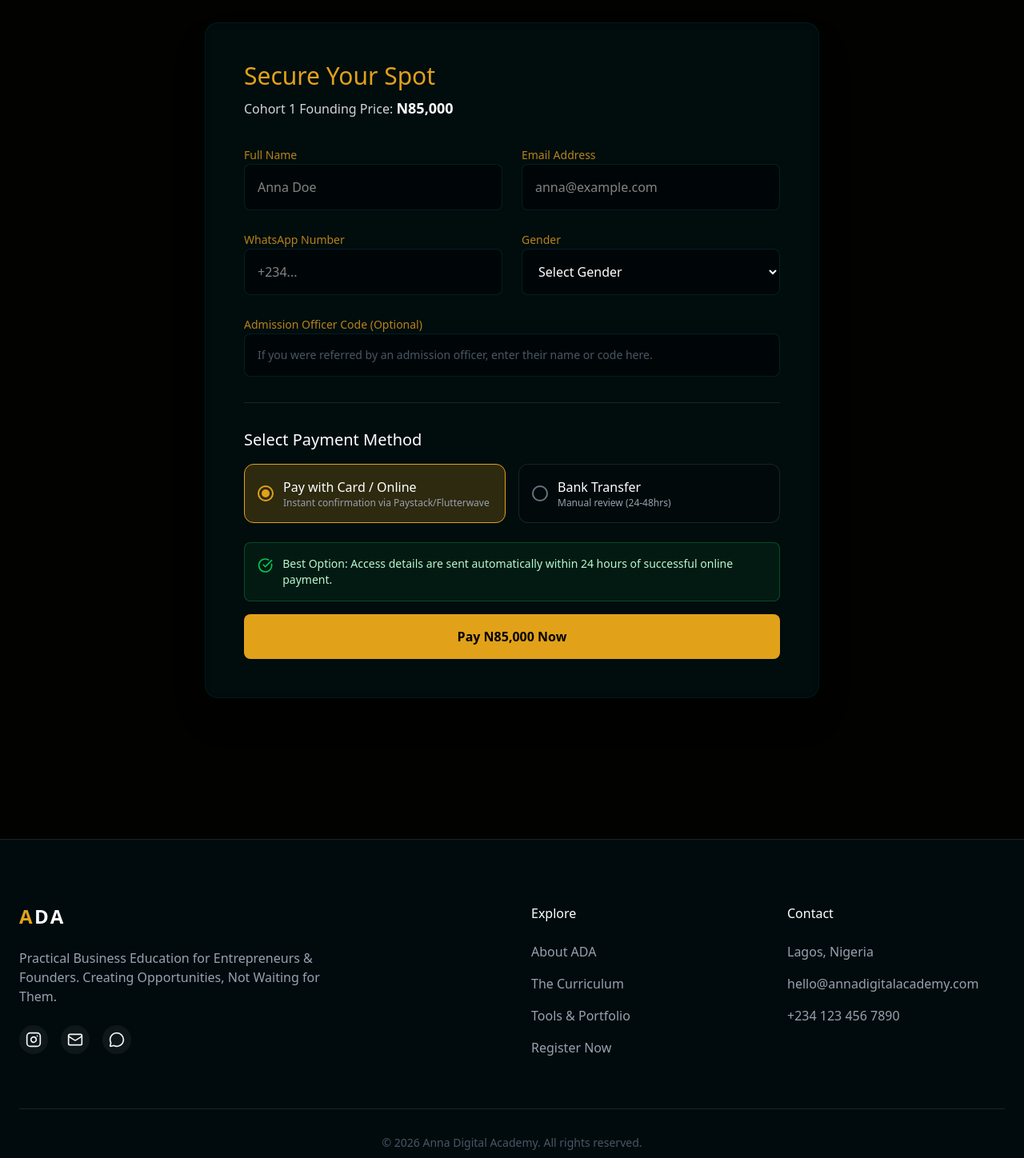
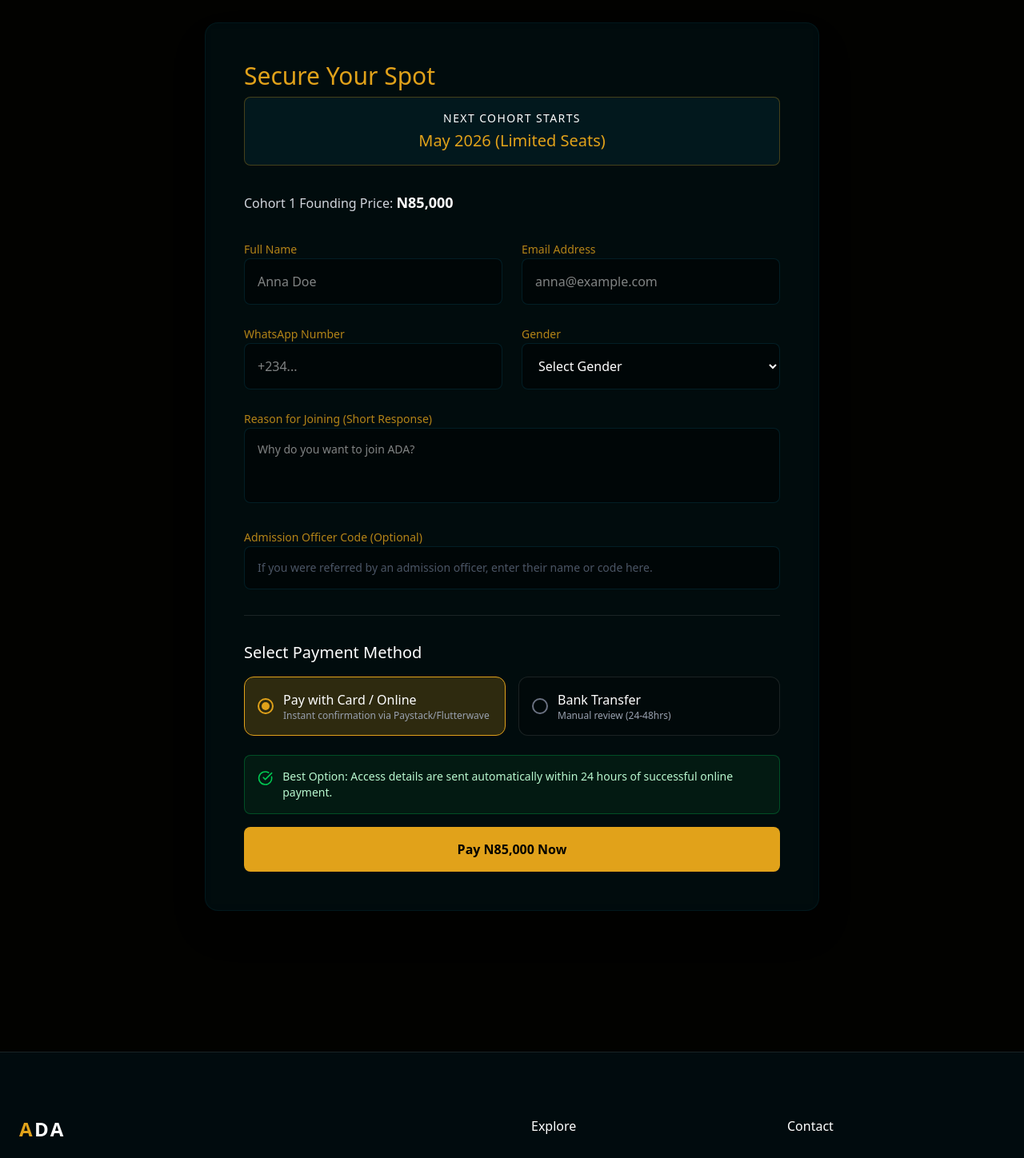
Before and after one commit to Chidi09/anna-digital-academy, a Next.js app: page /register in a window 1280 px wide. Shown: the part 340-1788 px from the top of the page at 80% size. Built offline with nearby package versions, Linux system fonts and the light colour scheme.

Commit message:
feat: Implement enhanced registration form with new fields and validation, update contact details, and add deployment readiness documentation.

```diff
--- a/app/api/register/route.ts
+++ b/app/api/register/route.ts
@@ -34,6 +34,7 @@ export async function POST(request: Request) {
       email: rawData.email,
       whatsapp: rawData.whatsapp,
       gender: rawData.gender,
+      reason: rawData.reason,
       referralCode: rawData.referralCode || "",
       paymentMethod: rawData.paymentMethod,
       paymentReference: rawData.paymentReference,
@@ -96,6 +97,8 @@ export async function POST(request: Request) {
         fullName: data.fullName,
         email: data.email,
         whatsapp: data.whatsapp,
+        gender: data.gender,
+        reason: data.reason,
         referralCode: data.referralCode,
         paymentMethod: data.paymentMethod,
         paymentStatus,
--- a/app/page.tsx
+++ b/app/page.tsx
@@ -133,10 +133,10 @@ export default function Home() {
             <div className="p-8 border border-white/10 hover:border-ada-gold transition-colors rounded-xl bg-white/5">
               <h3 className="text-ada-gold font-serif text-xl mb-4">Email</h3>
               <a
-                href="mailto:hello@annadigitalacademy.com"
+                href="mailto:Annadigitalacademy@gmail.com"
                 className="text-gray-300 hover:text-white font-sans text-sm"
               >
-                hello@annadigitalacademy.com
+                Annadigitalacademy@gmail.com
               </a>
             </div>
 
@@ -145,19 +145,19 @@ export default function Home() {
                 WhatsApp
               </h3>
               <a
-                href="https://wa.me/2341234567890"
+                href="https://wa.me/2347044173871"
                 className="text-gray-300 hover:text-white font-sans text-sm"
               >
-                +234 123 456 7890
+                +234 704 417 3871
               </a>
             </div>
 
             <div className="p-8 border border-white/10 hover:border-ada-gold transition-colors rounded-xl bg-white/5">
               <h3 className="text-ada-gold font-serif text-xl mb-4">
-                Support Hours
+                Office
               </h3>
               <p className="text-gray-300 font-sans text-sm">
-                Mon - Fri: 9am - 5pm
+                Registered Business | Nigeria
               </p>
             </div>
           </div>
--- a/components/Footer.tsx
+++ b/components/Footer.tsx
@@ -21,10 +21,10 @@ export default function Footer() {
               <Link href="#" className="p-2 bg-white/5 rounded-full hover:bg-ada-gold hover:text-ada-black transition-all">
                 <Instagram className="w-5 h-5" />
               </Link>
-              <Link href="mailto:hello@annadigitalacademy.com" className="p-2 bg-white/5 rounded-full hover:bg-ada-gold hover:text-ada-black transition-all">
+              <Link href="mailto:Annadigitalacademy@gmail.com" className="p-2 bg-white/5 rounded-full hover:bg-ada-gold hover:text-ada-black transition-all">
                 <Mail className="w-5 h-5" />
               </Link>
-              <Link href="https://wa.me/2341234567890" className="p-2 bg-white/5 rounded-full hover:bg-ada-gold hover:text-ada-black transition-all">
+              <Link href="https://wa.me/2347044173871" className="p-2 bg-white/5 rounded-full hover:bg-ada-gold hover:text-ada-black transition-all">
                 <MessageCircle className="w-5 h-5" />
               </Link>
             </div>
@@ -46,14 +46,14 @@ export default function Footer() {
             <h4 className="text-white font-serif mb-6">Contact</h4>
             <ul className="space-y-4 text-gray-400">
               <li>Lagos, Nigeria</li>
-              <li>hello@annadigitalacademy.com</li>
-              <li>+234 123 456 7890</li>
+              <li>Annadigitalacademy@gmail.com</li>
+              <li>+234 704 417 3871</li>
             </ul>
           </div>
         </div>
 
         <div className="border-t border-white/10 pt-8 text-center text-gray-600 text-sm">
-          <p>&copy; {new Date().getFullYear()} Anna Digital Academy. All rights reserved.</p>
+          <p>&copy; {new Date().getFullYear()} Anna Digital Academy. Registered Business | Nigeria.</p>
         </div>
       </div>
     </footer>
--- a/components/RegistrationForm.tsx
+++ b/components/RegistrationForm.tsx
@@ -16,13 +16,14 @@ export default function RegistrationForm() {
     email: "",
     whatsapp: "",
     gender: "",
+    reason: "",
     referralCode: "",
   });
 
   const PRICE = "N85,000";
 
   const handleInputChange = (
-    e: React.ChangeEvent<HTMLInputElement | HTMLSelectElement>,
+    e: React.ChangeEvent<HTMLInputElement | HTMLSelectElement | HTMLTextAreaElement>,
   ) => {
     setFormData({ ...formData, [e.target.name]: e.target.value });
   };
@@ -37,6 +38,7 @@ export default function RegistrationForm() {
     data.append("email", formData.email);
     data.append("whatsapp", formData.whatsapp);
     data.append("gender", formData.gender);
+    data.append("reason", formData.reason);
     data.append("referralCode", formData.referralCode);
     data.append("paymentMethod", paymentMethod);
 
@@ -81,6 +83,17 @@ export default function RegistrationForm() {
         <h2 className="text-3xl font-serif text-ada-gold mb-2">
           Secure Your Spot
         </h2>
+
+        {/* Cohort Date Display */}
+        <div className="mb-8 p-4 bg-ada-teal/30 border border-ada-gold/30 rounded-lg text-center">
+          <p className="text-white font-sans text-sm uppercase tracking-widest mb-1">
+            Next Cohort Starts
+          </p>
+          <p className="text-ada-gold font-serif text-xl">
+            May 2026 (Limited Seats)
+          </p>
+        </div>
+
         <p className="text-gray-300 mb-8 font-sans">
           Cohort 1 Founding Price:{" "}
           <span className="text-white font-bold text-lg">{PRICE}</span>
@@ -152,6 +165,21 @@ export default function RegistrationForm() {
                 </option>
               </select>
             </div>
+          </div>
+
+          {/* Reason for Joining Field */}
+          <div className="space-y-2">
+            <label className="text-sm text-ada-gold/80 font-sans">
+              Reason for Joining (Short Response)
+            </label>
+            <textarea
+              name="reason"
+              value={formData.reason}
+              onChange={handleInputChange}
+              rows={3}
+              placeholder="Why do you want to join ADA?"
+              className="w-full bg-black/40 border border-ada-teal/50 rounded-lg p-4 text-white focus:border-ada-gold focus:outline-none focus:ring-1 focus:ring-ada-gold transition-all font-sans text-sm resize-none"
+            />
           </div>
 
           {/* Admission Officer Tracking */}
--- a/lib/emails.ts
+++ b/lib/emails.ts
@@ -37,18 +37,19 @@ export const EmailTemplates = {
           <tr><td style="padding: 8px 0; color: #666;">Name:</td><td style="font-weight: bold;">${data.fullName}</td></tr>
           <tr><td style="padding: 8px 0; color: #666;">Email:</td><td>${data.email}</td></tr>
           <tr><td style="padding: 8px 0; color: #666;">WhatsApp:</td><td>${data.whatsapp}</td></tr>
+          <tr><td style="padding: 8px 0; color: #666;">Gender:</td><td>${data.gender}</td></tr>
+          <tr><td style="padding: 8px 0; color: #666;">Reason for Joining:</td><td style="font-style: italic;">${data.reason}</td></tr>
           <tr><td style="padding: 8px 0; color: #666;">Referral:</td><td style="color: #E1A21A; font-weight: bold;">${data.referralCode || "None"}</td></tr>
         </table>
 
-        ${
-          data.proofUrl
-            ? `
+        ${data.proofUrl
+      ? `
           <div style="margin-top: 20px; text-align: center;">
             <a href="${data.proofUrl}" style="background-color: #043744; color: #ffffff; padding: 10px 20px; text-decoration: none; border-radius: 5px; font-weight: bold;">View Payment Proof</a>
           </div>
         `
-            : ""
-        }
+      : ""
+    }
       </div>
       ${FOOTER}
     </div>
--- a/lib/schemas.ts
+++ b/lib/schemas.ts
@@ -17,6 +17,10 @@ export const registrationSchema = z.object({
     .max(15)
     .regex(/^\+?[0-9]+$/, "Invalid phone number format"),
   gender: z.enum(["Male", "Female"]),
+  reason: z
+    .string()
+    .min(10, "Please provide a more detailed reason")
+    .max(500, "Reason is too long"),
   referralCode: z.string().max(20).optional().or(z.literal("")),
   paymentMethod: z.enum(["online", "transfer"]),
   paymentReference: z.string().optional(),
```
Also changed, not shown: 2 other files (tests, documents, lock files or other folders).
